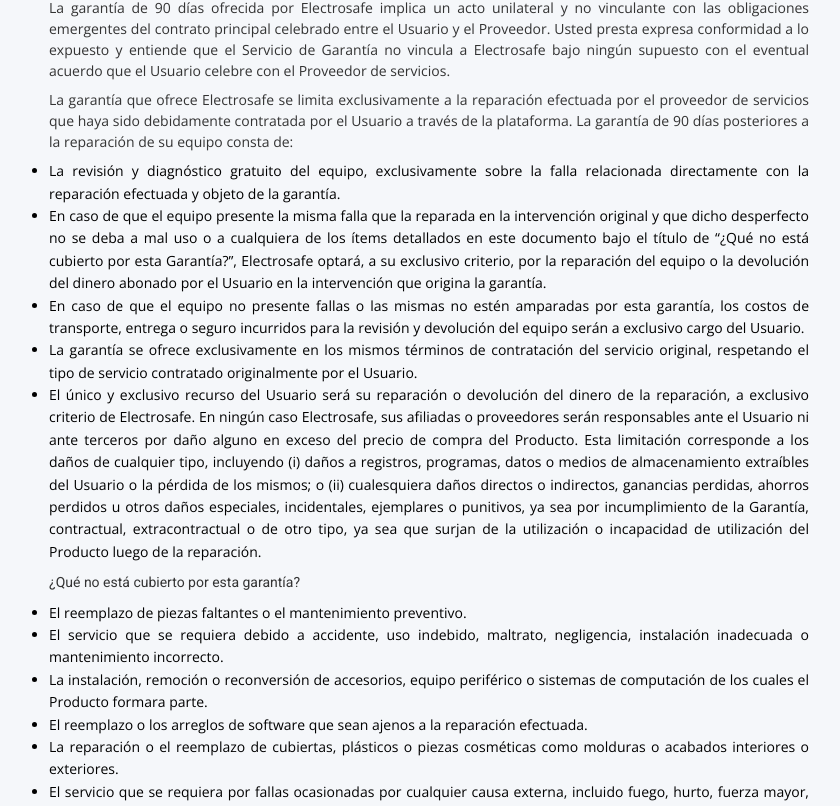
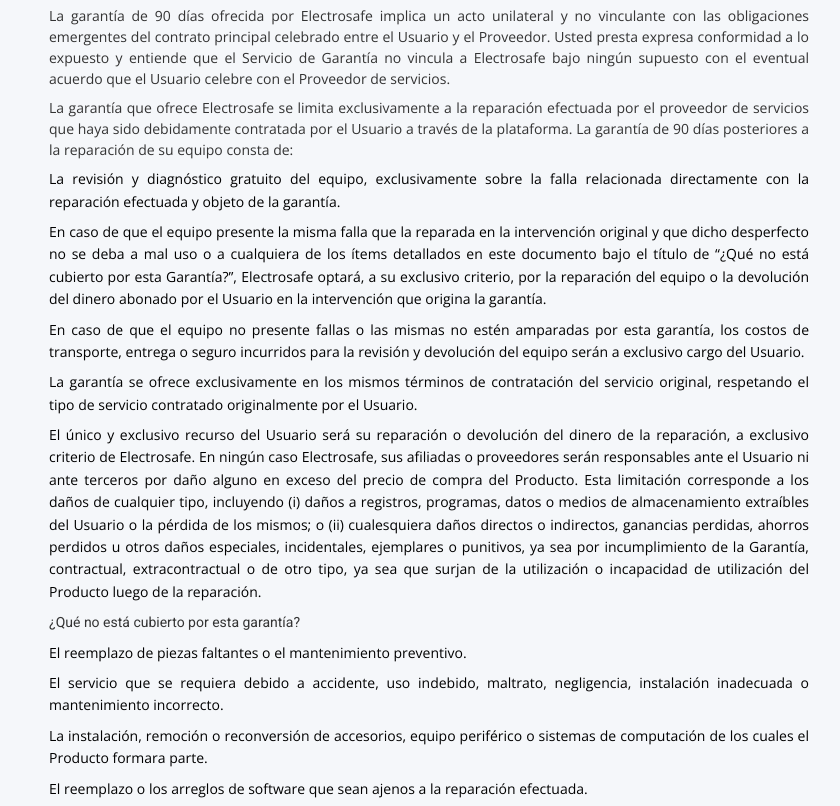
Before and after one commit to manuel-25/ElectroFix, a React (Create React App) app in the folder frontend/: page /terminos-condiciones in a window 1280 px wide. Shown: the part 3017-3823 px from the top of the page, without its empty margins (211-1051 px from the left). Built offline with nearby package versions, Linux system fonts and the light colour scheme.

Commit message:
Terms&Conditions css updated

```diff
--- a/frontend/src/components/TermsAndConditions/TermsAndConditions.css
+++ b/frontend/src/components/TermsAndConditions/TermsAndConditions.css
@@ -20,7 +20,7 @@
 }
 
 .section-title {
-    font-size: 20px;
+    font-size: 18px; /* Adjusted for a more uniform look */
     font-weight: bold;
     margin-bottom: 15px;
 }
@@ -31,6 +31,17 @@
 }
 
 .small-text {
-    font-size: 14px;
+    font-size: 15px; /* Adjusted to reduce the difference */
     margin-bottom: 8px;
 }
+
+/* Remove bullets and adjust spacing for lists */
+ul {
+    list-style: none; /* Remove default bullets */
+    padding-left: 0; /* Remove default padding */
+    margin-bottom: 10px; /* Adjust margin as needed */
+}
+
+ul li {
+    margin-bottom: 8px; /* Adjust spacing between list items */
+}
```
